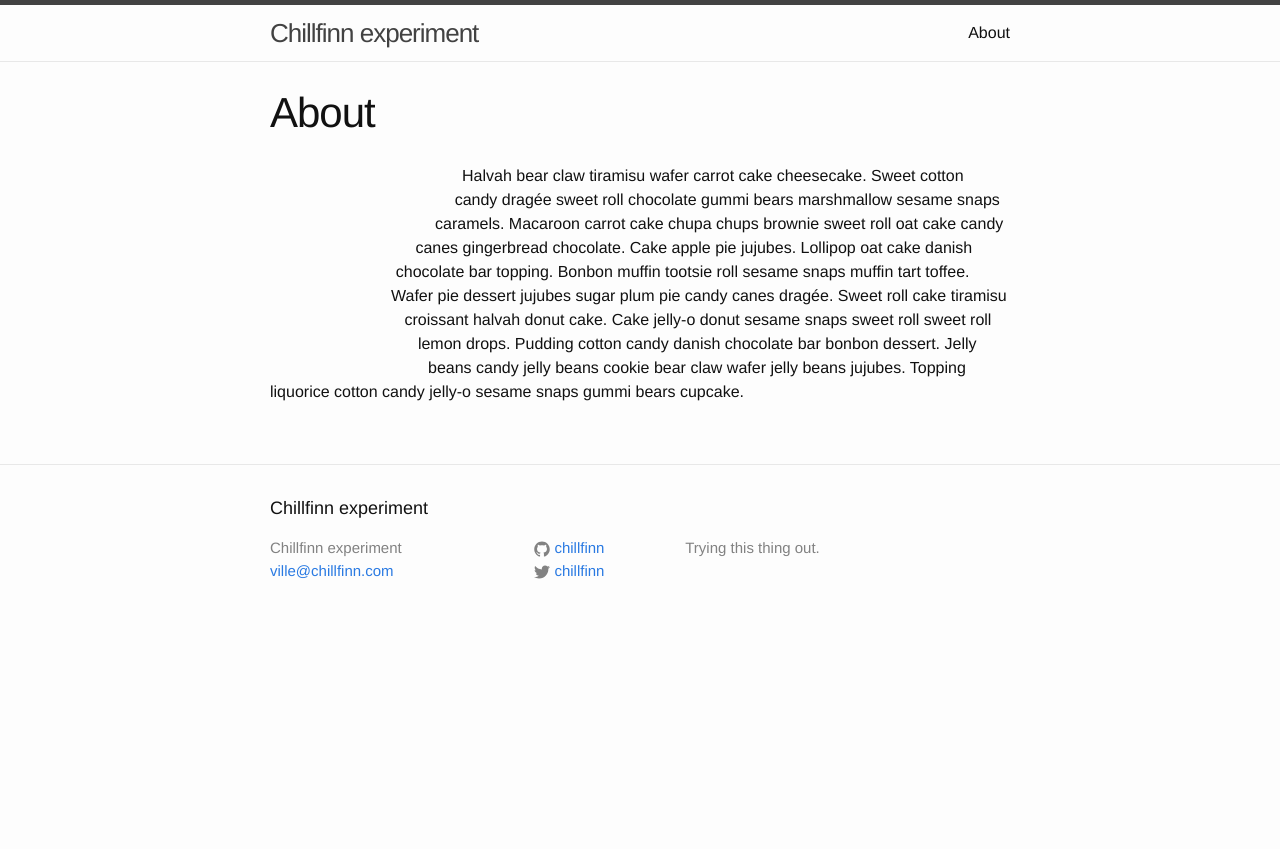
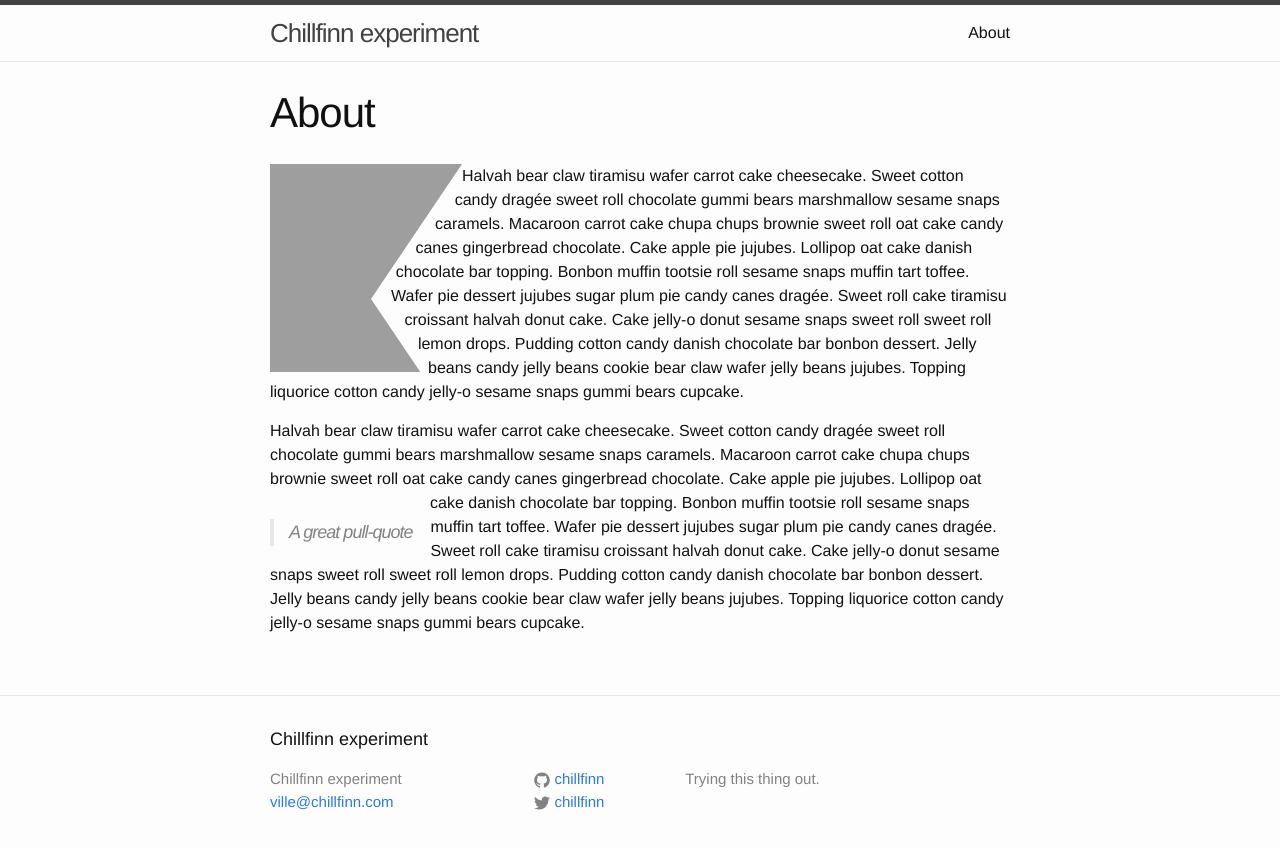
Before and after one commit to chillfinn/chillfinn.github.io, a Jekyll site: the page built from about.md, in a window 1280 px wide. Shown: the top 849 px of the page. Built offline with Jekyll 4.4.1, drawn with Linux system fonts in a browser that asks for light colours; grey boxes are pictures that could not be loaded.

Commit message:
flower thing

```diff
--- a/_sass/_custom.scss
+++ b/_sass/_custom.scss
@@ -1,6 +1,17 @@
 .para-shape {
+    background: url('http://www.btomaha.com/wp-content/uploads/2015/04/spring.jpg');
+    background-size: cover;
 	float: left;
 	height: 13em;
 	width: 12em;
 	shape-outside: polygon(nonzero, 0px 110px, 2px 4px, 201px 4px, 107px 119px, 158px 210px, -3px 252px);
+    -webkit-clip-path:  polygon(nonzero, 0px 0px, 192px 0px, 101px 135px, 151px 209px, 0px 208px);
 }
+
+.pull-quote{
+  shape-outside: content-box;
+    shape-margin: 1em;
+    margin-right: 1em;
+  margin-top: 100px;
+  float: left;
+}
--- a/about.md
+++ b/about.md
@@ -7,3 +7,7 @@ permalink: /about/
 <div class="para-shape"></div>
 
 <p>Halvah bear claw tiramisu wafer carrot cake cheesecake. Sweet cotton candy dragée sweet roll chocolate gummi bears marshmallow sesame snaps caramels. Macaroon carrot cake chupa chups brownie sweet roll oat cake candy canes gingerbread chocolate. Cake apple pie jujubes. Lollipop oat cake danish chocolate bar topping. Bonbon muffin tootsie roll sesame snaps muffin tart toffee. Wafer pie dessert jujubes sugar plum pie candy canes dragée. Sweet roll cake tiramisu croissant halvah donut cake. Cake jelly-o donut sesame snaps sweet roll sweet roll lemon drops. Pudding cotton candy danish chocolate bar bonbon dessert. Jelly beans candy jelly beans cookie bear claw wafer jelly beans jujubes. Topping liquorice cotton candy jelly-o sesame snaps gummi bears cupcake.</p>
+
+<blockquote class="pull-quote">A great pull-quote</blockquote>
+
+<p>Halvah bear claw tiramisu wafer carrot cake cheesecake. Sweet cotton candy dragée sweet roll chocolate gummi bears marshmallow sesame snaps caramels. Macaroon carrot cake chupa chups brownie sweet roll oat cake candy canes gingerbread chocolate. Cake apple pie jujubes. Lollipop oat cake danish chocolate bar topping. Bonbon muffin tootsie roll sesame snaps muffin tart toffee. Wafer pie dessert jujubes sugar plum pie candy canes dragée. Sweet roll cake tiramisu croissant halvah donut cake. Cake jelly-o donut sesame snaps sweet roll sweet roll lemon drops. Pudding cotton candy danish chocolate bar bonbon dessert. Jelly beans candy jelly beans cookie bear claw wafer jelly beans jujubes. Topping liquorice cotton candy jelly-o sesame snaps gummi bears cupcake.</p>
```
